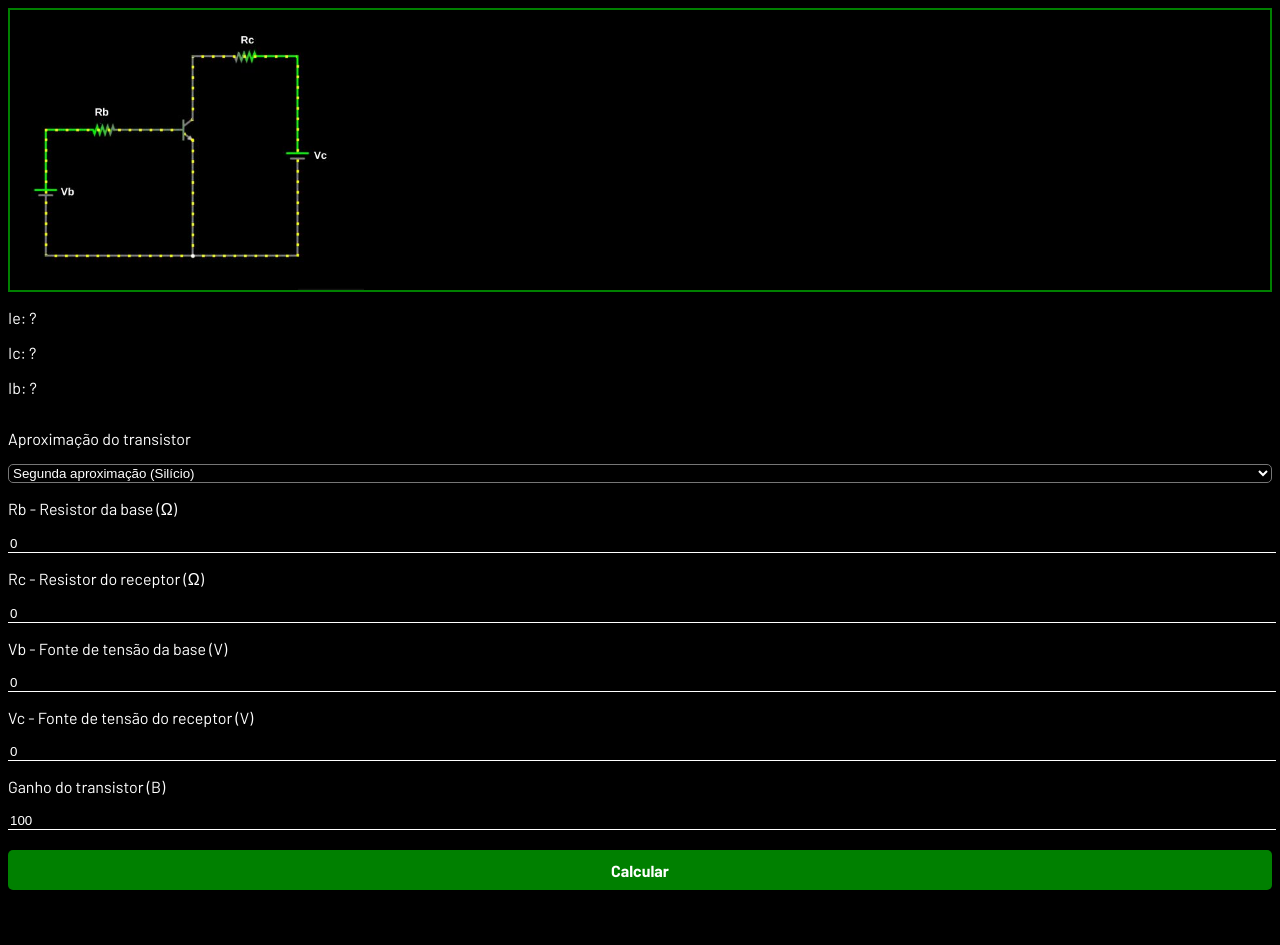
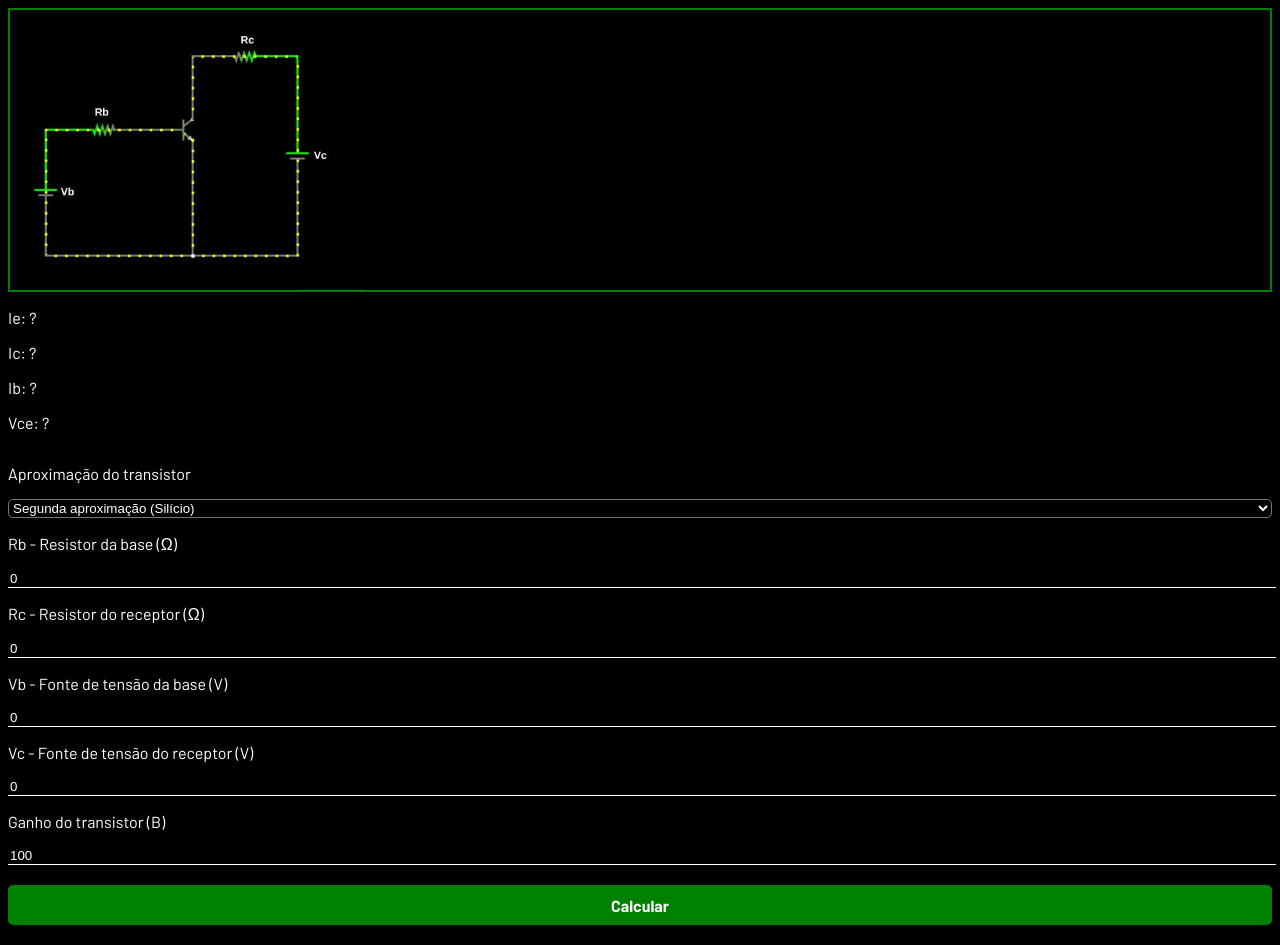
Before and after one commit to Josea4848/Eletronica-App, a plain HTML site: page index.html in a window 1280 px wide. Before the commit the page ends 910 px from the top, so only its background shows below. Drawn offline with Linux system fonts and the light colour scheme.

Commit message:
Update index.html

```diff
--- a/index.html
+++ b/index.html
@@ -19,6 +19,7 @@
       <p id="emissor">Ie: ?</p>
       <p id="receptor">Ic: ?</p>
       <p id="base">Ib: ?</p>
+      <p id="tensao">Vce: ?</p>
     </div>
     <form action="">
         <!-- Aproximação do transistor -->
```
